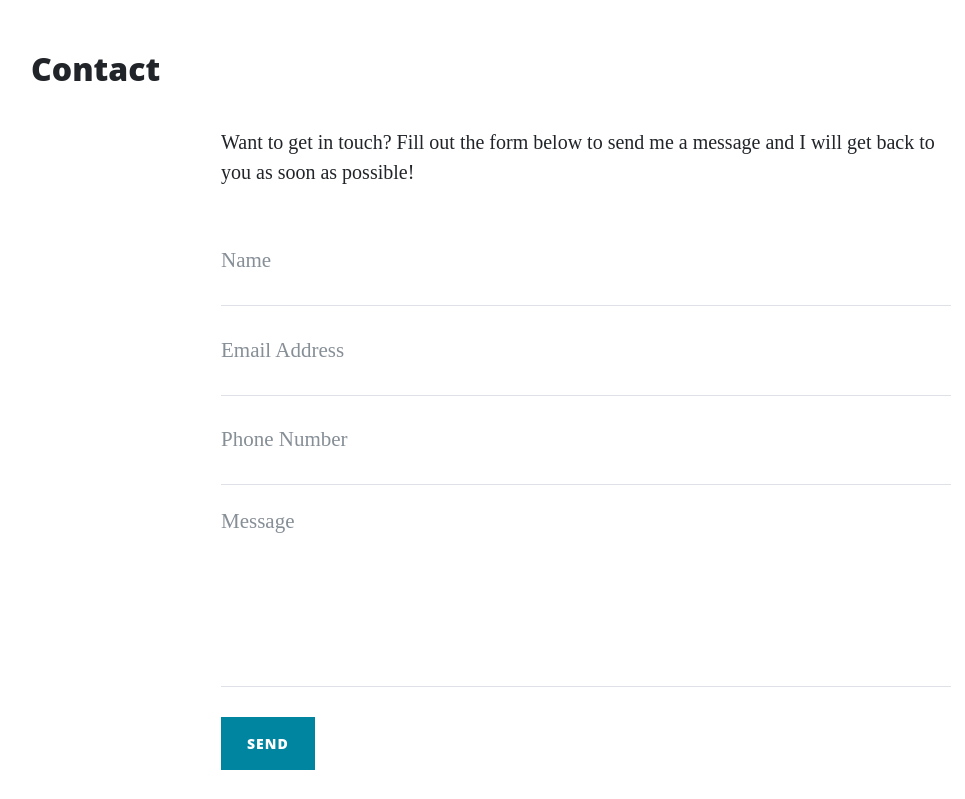
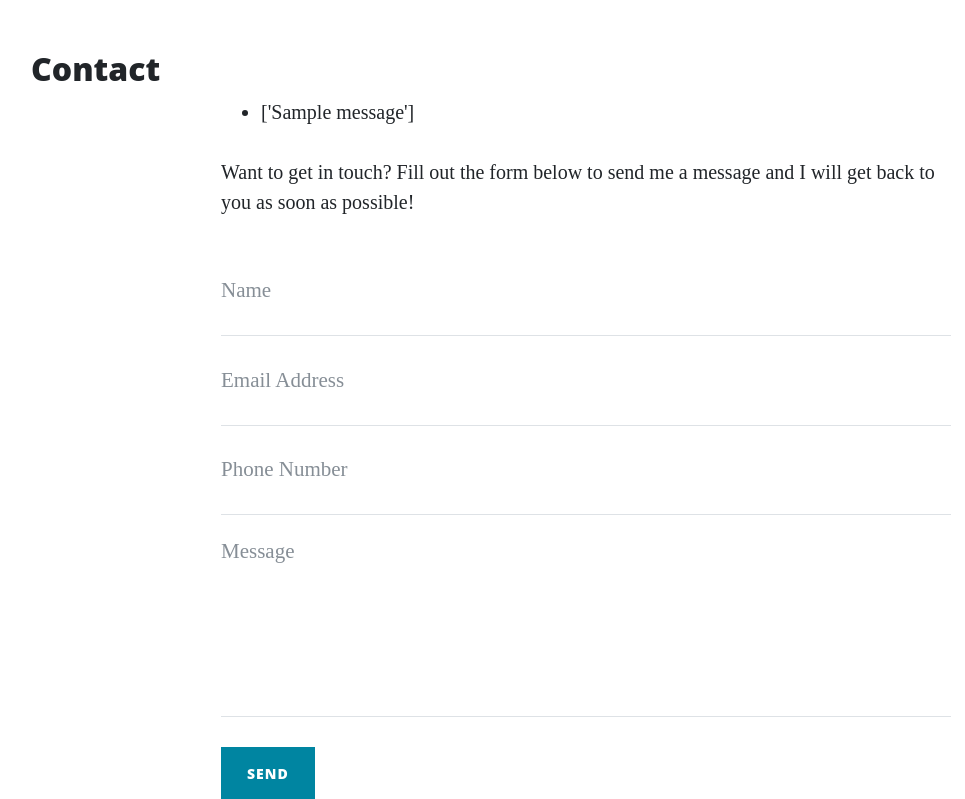
Before and after one commit to k-frederic/Python4web_dev, a Flask app: page /contact in a window 1280 px wide. Shown: the part 628-1427 px from the top of the page, without its empty margins (54-1019 px from the left). Run offline with Flask 3, Linux system fonts and the light colour scheme; one stand-in notice (Sample message) is shown; some libraries are stand-ins or nearby versions.

Commit message:
add flash

```diff
--- a/run.py
+++ b/run.py
@@ -1,9 +1,12 @@
 import os
 import json
-from flask import Flask, render_template, request
+from flask import Flask, render_template, request, flash
+if os.path.exists("env.py"):
+    import env
 
 
 app = Flask(__name__)
+app.secret_key = os.environ.get("SECRET_KEY")
 
 
 @app.route("/")
@@ -32,7 +35,8 @@ def about_member(member_name):
 @app.route("/contact", methods=["GET", "POST"])
 def contact():
     if request.method == "POST":
-        print(request.form)
+     flash("Thanks {}, we have received your message!".format(
+        request.form.get("name")))
     return render_template("contact.html", page_title = "Contact")
 
 
--- a/templates/contact.html
+++ b/templates/contact.html
@@ -5,6 +5,19 @@
 
 <div class="row">
     <div class="col-lg-8 col-md-10 mx-auto">
+
+
+        {% with messages = get_flashed_messages() %}
+            {% if messages %}
+                <ul class="flashes">
+                    {% for message in messages %}
+                        <li>{{ messages }}</li>
+                    {% endfor %}
+
+                </ul>
+            {% endif%}
+        {% endwith %}
+
         <p>Want to get in touch? Fill out the form below to send me a message and I will get back to you as soon as
             possible!</p>
         <form method="POST" name="sentMessage" id="contactForm" novalidate>
```
Also changed, not shown: 1 other file.
